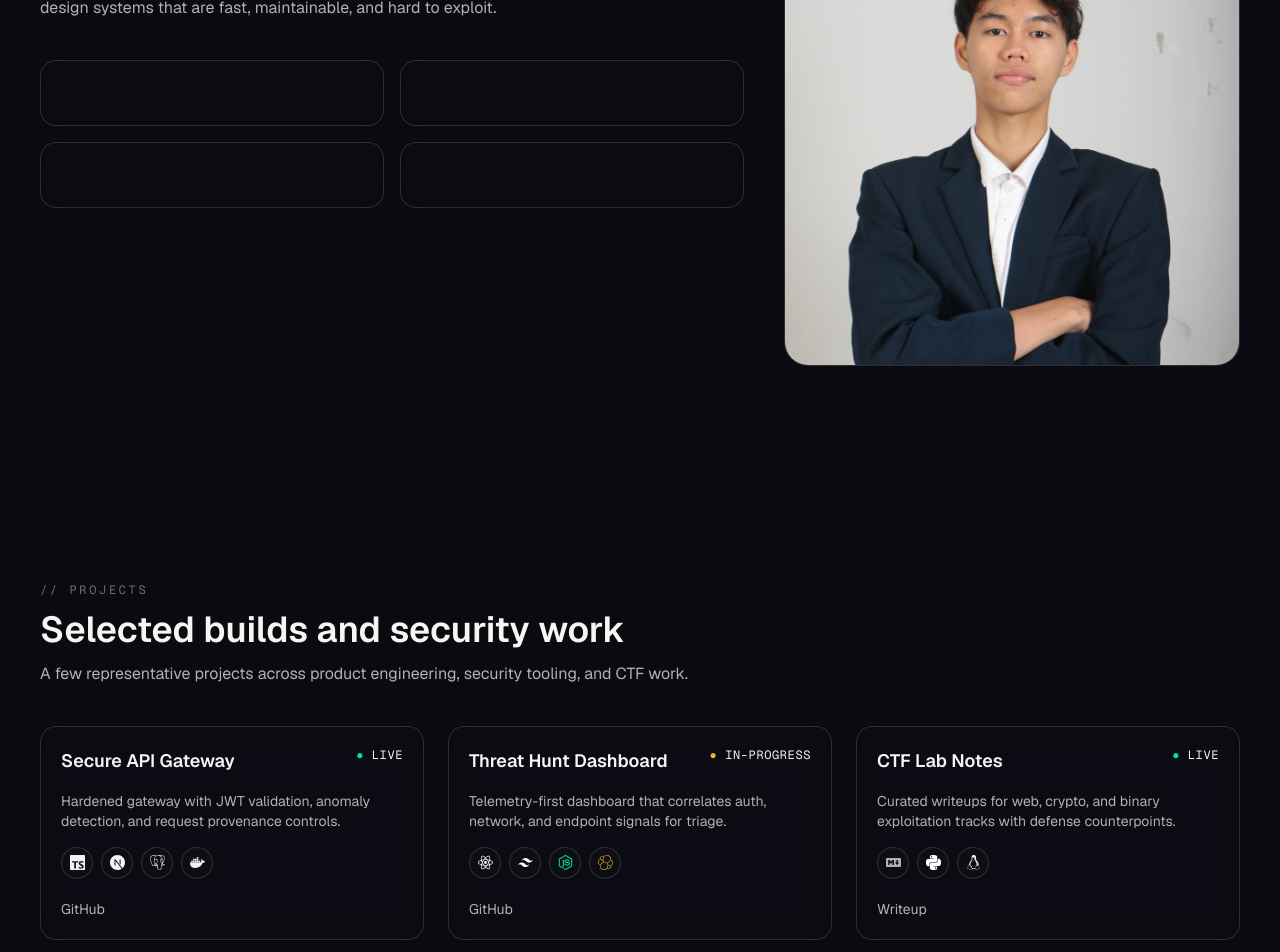
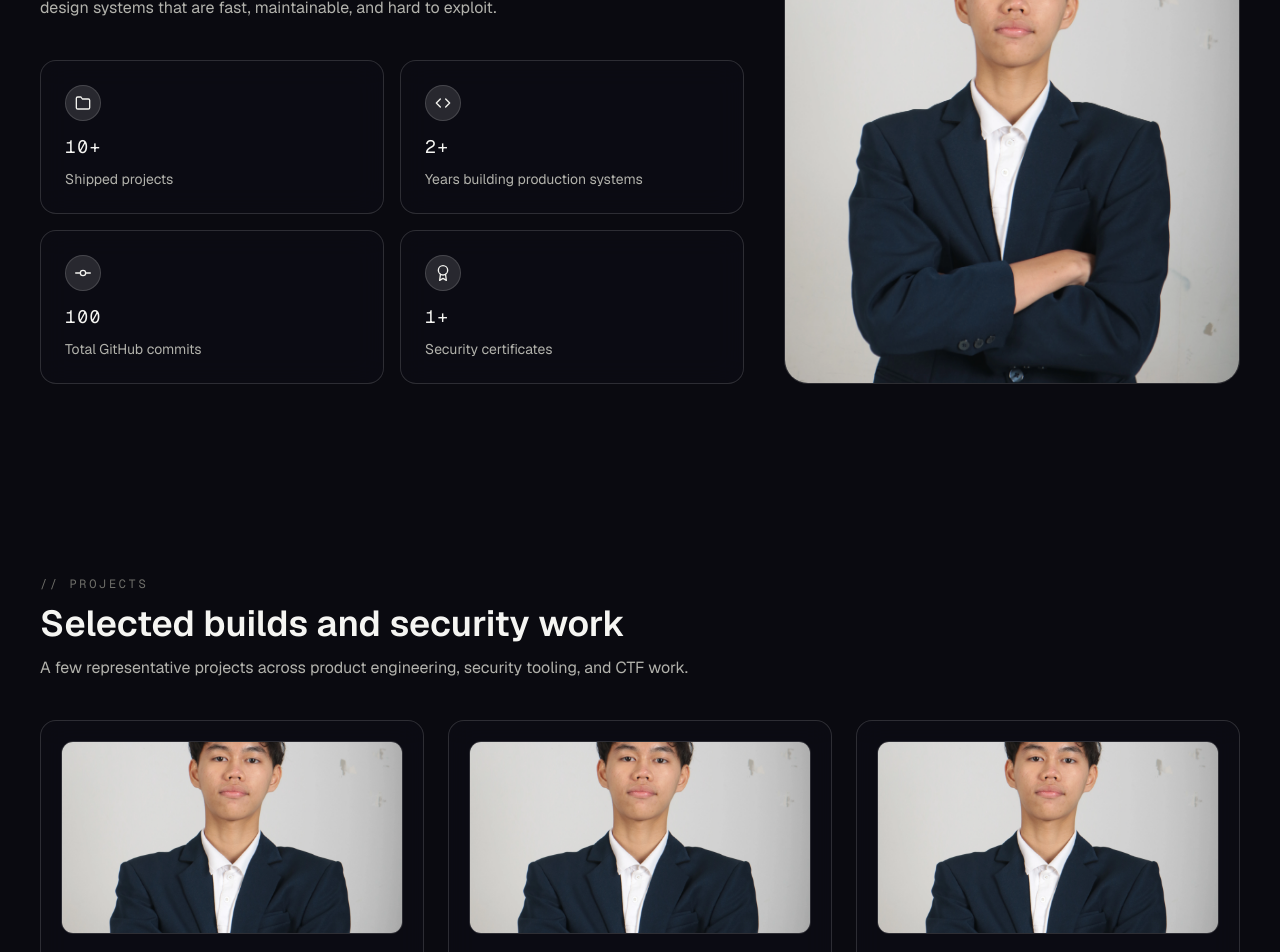
Before and after one commit to geraldman/personal-web, a Next.js app: page / in a window 1280 px wide. Shown: the part 1100-2052 px from the top of the page. Built offline with nearby package versions, Linux system fonts and the light colour scheme; no server answers.

Commit message:
feat: navbar changes and about sections, adding cv

```diff
--- a/src/app/layout.tsx
+++ b/src/app/layout.tsx
@@ -23,7 +23,7 @@ export const metadata: Metadata = {
     apple: "/logo.png",
   },
   openGraph: {
-    title: "Gerald | Developer and Security Researcher",
+    title: "Gerald | Full-Stack Developer and Security Engineer",
     description:
       "Modern engineering and security portfolio with focused projects and practical research.",
     url: SITE_URL,
--- a/src/components/layout/Navbar.tsx
+++ b/src/components/layout/Navbar.tsx
@@ -212,6 +212,7 @@ export function Navbar() {
             initial={false}
             animate={{ opacity: isNormalPhase ? 1 : 0 }}
             transition={{ duration: 0.25, ease: [0.25, 0.46, 0.45, 0.94] }}
+            className="flex items-center"
           >
             <Link href="/" className="inline-flex items-center" aria-label="Go to home">
             <Image src="/logo.png" alt="Gerald" width={40} height={40} priority
--- a/src/components/sections/AboutSection.tsx
+++ b/src/components/sections/AboutSection.tsx
@@ -1,7 +1,19 @@
 import { AnimatedSection } from "@/components/shared/AnimatedSection";
 import { SectionHeader } from "@/components/shared/SectionHeader";
 import { getStatTicker } from "@/lib/constants";
+import { StatTickerIcon } from "@/types";
+import { ReactNode } from "react";
 import Image from "next/image";
+import { FiAward, FiCode, FiFolder, FiGitCommit } from "react-icons/fi";
+
+const statIconClassName = "h-4 w-4 text-[var(--color-accent)]";
+
+const STAT_ICON_MAP: Record<StatTickerIcon, ReactNode> = {
+  projects: <FiFolder className={statIconClassName} aria-hidden="true" />,
+  years: <FiCode className={statIconClassName} aria-hidden="true" />,
+  commits: <FiGitCommit className={statIconClassName} aria-hidden="true" />,
+  certificates: <FiAward className={statIconClassName} aria-hidden="true" />,
+};
 
 export async function AboutSection() {
   const statTicker = await getStatTicker();
@@ -9,7 +21,7 @@ export async function AboutSection() {
   return (
     <AnimatedSection id="about" className="bg-[var(--color-bg-secondary)]">
       <div className="container-width grid gap-10 lg:grid-cols-5">
-        <div className="lg:col-span-3">
+        <div className="order-last lg:order-first lg:col-span-3">
           <SectionHeader
             label="about"
             title="Engineer first. Security always."
@@ -22,24 +34,30 @@ export async function AboutSection() {
           </p>
           <div className="mt-10 grid grid-cols-1 gap-4 sm:grid-cols-2">
             {statTicker.map((fact) => (
-            <div key={fact} className="glass rounded-2xl p-6">
-              <p className="mb-4 font-mono text-xs uppercase tracking-[0.2em] text-[var(--color-text-muted)]">
-
+            <div key={fact.id} className="glass rounded-2xl p-6">
+              <div className="mb-3 inline-flex h-9 w-9 items-center justify-center rounded-full border border-[var(--color-border)] bg-[var(--color-accent-dim)]">
+                {STAT_ICON_MAP[fact.icon]}
+              </div>
+              <p className="font-mono text-lg uppercase tracking-[0.08em] text-[var(--color-text-primary)]">
+                {fact.value}
+              </p>
+              <p className="mt-2 text-sm text-[var(--color-text-secondary)]">
+                {fact.description}
               </p>
             </div>
             ))}
           </div>
         </div>
 
-        <div className="lg:col-span-2">
-          <div className="relative mb-6 overflow-hidden rounded-3xl border border-[var(--color-border)] transition-colors duration-[250ms] ease-[cubic-bezier(0.25,0.46,0.45,0.94)] hover:border-[var(--color-text-primary)]">
-            <div className="relative aspect-[4/5] w-full">
+        <div className="order-first lg:order-last lg:col-span-2 flex align-middle">
+          <div className="relative mx-auto flex w-full max-w-[16.5rem] overflow-hidden rounded-3xl border border-[var(--color-border)] transition-colors duration-[250ms] ease-[cubic-bezier(0.25,0.46,0.45,0.94)] hover:border-[var(--color-text-primary)] sm:max-w-[19rem] md:max-w-[22rem] lg:mx-0 lg:max-w-none">
+            <div className="relative aspect-[9/10] w-full">
               <Image
                 src="/gerald.webp"
                 alt="Gerald portrait"
                 fill
-                sizes="(min-width: 1024px) 30vw, 90vw"
-                className="object-cover object-top"
+                sizes="(min-width: 1024px) 30vw, (min-width: 768px) 22rem, (min-width: 640px) 19rem, 16.5rem"
+                className="object-cover object-center"
                 priority
               />
             </div>
--- a/src/components/ui/ProjectCard.tsx
+++ b/src/components/ui/ProjectCard.tsx
@@ -1,6 +1,11 @@
+"use client";
+
+import Image from "next/image";
 import Link from "next/link";
+import { useRef } from "react";
 import { ProjectData } from "@/types";
 import { TechIcon } from "@/components/ui/TechIcon";
+import { cn } from "@/lib/utils";
 
 interface ProjectCardProps {
   project: ProjectData;
@@ -13,11 +18,85 @@ const statusStyle: Record<ProjectData["status"], string> = {
 };
 
 export function ProjectCard({ project }: ProjectCardProps) {
+  const videoRef = useRef<HTMLVideoElement>(null);
   const shownStack = project.stack.slice(0, 6);
   const hiddenCount = project.stack.length > 6 ? project.stack.length - 5 : 0;
+  const hasHoverMedia = Boolean(project.previewVideo || project.previewGif);
+
+  const handlePreviewStart = () => {
+    if (!project.previewVideo || !videoRef.current) {
+      return;
+    }
+
+    videoRef.current.currentTime = 0;
+    void videoRef.current.play().catch(() => {
+      // Ignore autoplay failures; static preview remains visible.
+    });
+  };
+
+  const handlePreviewStop = () => {
+    if (!project.previewVideo || !videoRef.current) {
+      return;
+    }
+
+    videoRef.current.pause();
+    videoRef.current.currentTime = 0;
+  };
 
   return (
-    <article className="glass rounded-2xl p-5 transition-transform duration-200 hover:scale-[1.02] hover:border-[var(--color-border-hover)]">
+    <article className="group glass rounded-2xl p-5 transition-transform duration-200 hover:scale-[1.02] hover:border-[var(--color-border-hover)]">
+      <div className="mb-4 overflow-hidden rounded-xl border border-[var(--color-border)]">
+        <div
+          className="relative aspect-[16/9] w-full bg-[var(--color-surface-hover)]"
+          onMouseEnter={handlePreviewStart}
+          onMouseLeave={handlePreviewStop}
+          onFocus={handlePreviewStart}
+          onBlur={handlePreviewStop}
+        >
+          {project.previewImage ? (
+            <Image
+              src={project.previewImage}
+              alt={`${project.title} preview`}
+              fill
+              sizes="(min-width: 1024px) 33vw, (min-width: 768px) 50vw, 100vw"
+              className={cn(
+                "object-cover object-center transition-opacity duration-300",
+                hasHoverMedia && "group-hover:opacity-0 group-focus-within:opacity-0",
+              )}
+            />
+          ) : (
+            <div className="flex h-full w-full items-center justify-center bg-[var(--color-accent-dim)] font-mono text-[10px] uppercase tracking-[0.18em] text-[var(--color-text-secondary)]">
+              Preview
+            </div>
+          )}
+
+          {project.previewGif && !project.previewVideo ? (
+            <Image
+              src={project.previewGif}
+              alt={`${project.title} animated preview`}
+              fill
+              sizes="(min-width: 1024px) 33vw, (min-width: 768px) 50vw, 100vw"
+              unoptimized
+              className="pointer-events-none object-cover object-center opacity-0 transition-opacity duration-300 group-hover:opacity-100 group-focus-within:opacity-100"
+            />
+          ) : null}
+
+          {project.previewVideo ? (
+            <video
+              ref={videoRef}
+              muted
+              loop
+              playsInline
+              preload="metadata"
+              poster={project.previewImage}
+              className="pointer-events-none absolute inset-0 h-full w-full object-cover opacity-0 transition-opacity duration-300 group-hover:opacity-100 group-focus-within:opacity-100"
+            >
+              <source src={project.previewVideo} type="video/mp4" />
+            </video>
+          ) : null}
+        </div>
+      </div>
+
       <div className="mb-4 flex items-start justify-between gap-3">
         <h3 className="text-lg font-semibold text-[var(--color-text-primary)]">{project.title}</h3>
         <span className="font-mono text-xs uppercase tracking-wider">
--- a/src/components/ui/ProjectCardSkeleton.tsx
+++ b/src/components/ui/ProjectCardSkeleton.tsx
@@ -1,6 +1,9 @@
 export function ProjectCardSkeleton() {
   return (
     <div className="rounded-2xl border border-[var(--color-border)] bg-[var(--color-surface)] p-5 animate-pulse">
+      <div className="mb-4 overflow-hidden rounded-xl border border-[var(--color-border)]">
+        <div className="aspect-[16/9] w-full bg-[var(--color-surface-hover)]" />
+      </div>
       <div className="mb-4 h-6 w-2/3 rounded bg-[var(--color-surface-hover)]" />
       <div className="h-4 w-full rounded bg-[var(--color-surface-hover)]" />
       <div className="mt-2 h-4 w-5/6 rounded bg-[var(--color-surface-hover)]" />
--- a/src/data/projects.ts
+++ b/src/data/projects.ts
@@ -9,6 +9,8 @@ export const projects: ProjectData[] = [
     category: "security",
     status: "live",
     stack: ["typescript", "nextjs", "postgres", "docker"],
+    previewImage: "/gerald.webp",
+    previewVideo: "/assets/videos/secure-api-gateway-preview.mp4",
     featured: true,
     githubUrl: "https://github.com/yourusername/secure-api-gateway",
   },
@@ -20,6 +22,8 @@ export const projects: ProjectData[] = [
     category: "web-development",
     status: "in-progress",
     stack: ["react", "tailwind", "node", "elastic"],
+    previewImage: "/gerald.webp",
+    previewGif: "/assets/images/threat-hunt-dashboard-preview.gif",
     featured: true,
     githubUrl: "https://github.com/yourusername/threat-hunt-dashboard",
   },
@@ -31,6 +35,7 @@ export const projects: ProjectData[] = [
     category: "ctf",
     status: "live",
     stack: ["markdown", "python", "linux"],
+    previewImage: "/gerald.webp",
     featured: true,
     writeupUrl: "/blog",
   },
@@ -42,6 +47,7 @@ export const projects: ProjectData[] = [
     category: "security",
     status: "archived",
     stack: ["python", "docker", "redis"],
+    previewImage: "/gerald.webp",
     githubUrl: "https://github.com/yourusername/auth-attack-simulator",
   },
 ];
```
Also changed, not shown: src/lib/constants.ts (+27 -9 lines), src/types/index.ts (+12 -0 lines), 2 other files (tests, documents, lock files or other folders).
